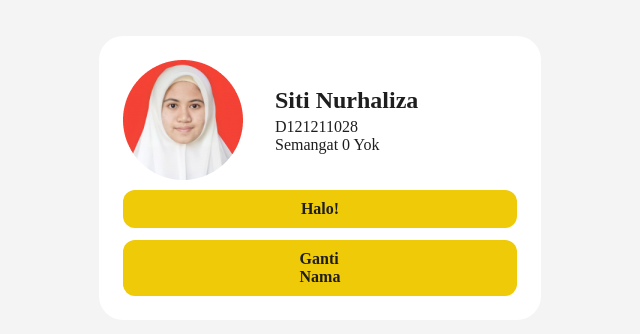
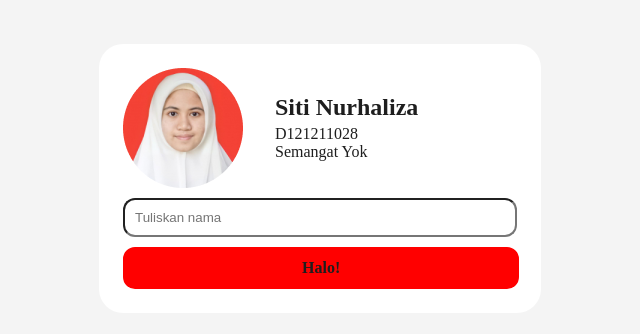
Before and after one commit to NurhalizaSulthan/banner-pmw2023, a Next.js app: page / in a window 1280 px wide. Shown: the part 222-556 px from the top of the page, without its empty margins (320-960 px from the left). Built offline with nearby package versions, Linux system fonts and the light colour scheme.

Commit message:
feat:add input name

```diff
--- a/src/app/globals.css
+++ b/src/app/globals.css
@@ -89,10 +89,16 @@ p {
   gap: 10px;
   align-self: stretch;
 
-  border-radius: 12px;
-  background: #EFCA08;
+  border-radius: 12px ;
+  background: #ff0000;
+  border: 2px solid #ff0000;
 
 }
 .cta-button p{
   font-weight: 700;
 }
+
+
+.input-name{
+  width: 100%;
+}
--- a/src/app/page.js
+++ b/src/app/page.js
@@ -1,27 +1,37 @@
-
-'use client'
-
-import { useAmp } from 'next/amp';
-import Image from 'next/image'
-import './globals.css'
-import { useState } from 'react';
+"use client";
+import { useAmp } from "next/amp";
+import Image from "next/image";
+import "./globals.css";
+import { useState } from "react";
 
 export default function Home() {
+  // const [bravo, setBravo] = useState(0)
+  // State untuk menyimpan ketikan setelah tombol submit ditekan
+  const [nama, setNama] = useState('Siti Nurhaliza')
+
+  // State untuk menerima inputan temporer dari <input>
+  const [inputNewName, setNewName] = useState('');
+
+  function handlerTambahBravo() {
+    // setBravo(bravo + 1)
+    setNama(inputNewName);
+    setNewName('');
+  }
+  function handlerGantiNama(event) {
+    setNewName(event.target.value);
+  }
 
 
-  const [bravo, setBravo] = useState(0)
-  const [nama, setNama] = useState('Siti Nurhaliza')
-
-  function handlerTambahBravo(){
-    setBravo(bravo + 1)
+  function handlerKeyDown(event) {
+    if (event.key === 'Enter') {
+      event.preventDefault();
+      setNama(inputNewName); // Mengganti nilai 'nama' saat tombol Enter ditekan
+      setNewName(''); // Mengosongkan nilai input setelah tombol Enter ditekan
     }
-
-  function handlerGantiNama(){
-    setNama('Expresidentz')
   }
 
   return (
-    <div className='body'>
+    <div className="body">
       <div className="banner-container">
         {/* kartunya */}
         <div className="header-banner-wrapper">
@@ -32,7 +42,7 @@ export default function Home() {
               src="/asset/profil.png"
               alt="Picture of the author"
               fill
-                objectFit='contain'
+              objectFit="contain"
             />
           </div>
           <div className="content-header-banner">
@@ -41,26 +51,34 @@ export default function Home() {
             <div className="bio-nim-header-banner">
               {/* nim-bio */}
               <p>D121211028</p>
-              <p>Semangat {bravo} Yok</p>
+              <p>Semangat Yok</p>
             </div>
           </div>
         </div>
+        <div className="input-name">
+          <form>
+            <input
+              type="text"
+              placeholder="Tuliskan nama"
+              name="search"
+              onChange={handlerGantiNama}
+              value={inputNewName}
+              onKeyDown={handlerKeyDown}
+              style={{
+                width: "100%",
+                padding: "10px",
+                borderRadius: "12px",
+              }}
+            />
+          </form>
+        </div>
         <div className="cta-banner-wrap">
           {/* tombol cta */}
-          <div className='cta-button' onClick={handlerTambahBravo}>
+          <button className="cta-button" onClick={handlerTambahBravo}>
             <p>Halo!</p>
-            </div>
-            <div className='cta-button'
-            style={{
-              marginTop: '12px'
-            }}
-
-            onClick={handlerGantiNama}>
-              <p>Ganti Nama</p>
+          </button>
         </div>
       </div>
     </div>
-    </div>
-
-  )
+  );
 }
```
Lines whose indentation alone changed are shown as unchanged.
